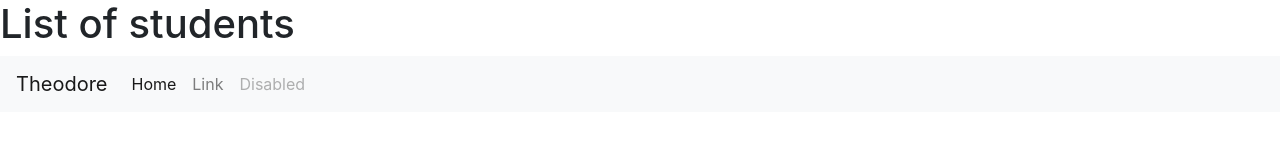
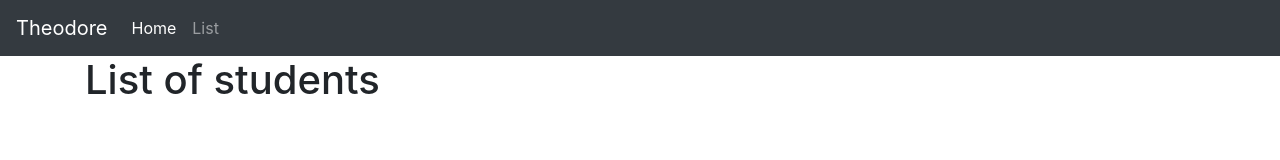
Before and after one commit to Tengen777/WE3-web-advanced-, a plain HTML site: page list.html in a window 1280 px wide. Drawn offline with nearby package versions, Linux system fonts and the light colour scheme.

Commit message:
Update list.html

```diff
--- a/list.html
+++ b/list.html
@@ -11,11 +11,7 @@
 
   </head>
   <body>
-    <div class="container">
-        <!-- Content here -->
-      </div>
-    <h1>List of students</h1>
-    <nav class="navbar navbar-expand-lg navbar-light bg-light">
+    <nav class="navbar navbar-expand-lg navbar-dark bg-dark">
         <a class="navbar-brand" href="#">Theodore</a>
         <button class="navbar-toggler" type="button" data-toggle="collapse" data-target="#navbarSupportedContent" aria-controls="navbarSupportedContent" aria-expanded="false" aria-label="Toggle navigation">
           <span class="navbar-toggler-icon"></span>
@@ -24,17 +20,22 @@
         <div class="collapse navbar-collapse" id="navbarSupportedContent">
           <ul class="navbar-nav mr-auto">
             <li class="nav-item active">
-              <a class="nav-link" href="#">Home <span class="sr-only">(current)</span></a>
+              <a class="nav-link" href="index.html">Home <span class="sr-only">(current)</span></a>
             </li>
             <li class="nav-item">
-              <a class="nav-link" href="#">Link</a>
+              <a class="nav-link" href="list.html">List</a>
             </li>
             <li class="nav-item">
-              <a class="nav-link disabled" href="#" tabindex="-1" aria-disabled="true">Disabled</a>
+              <a class="nav-link disabled" href="#" tabindex="-1" aria-disabled="true"></a>
             </li>
           </ul>
+
         </div>
       </nav>
+    <div class="container">
+        <!-- Content here -->
+    <h1>List of students</h1>
+    </div>
 
     <!-- Optional JavaScript -->
     <script src="js/scriptlist.js"></script>
```
